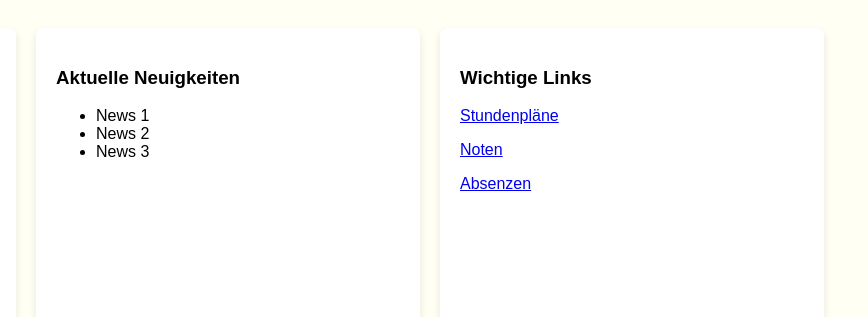
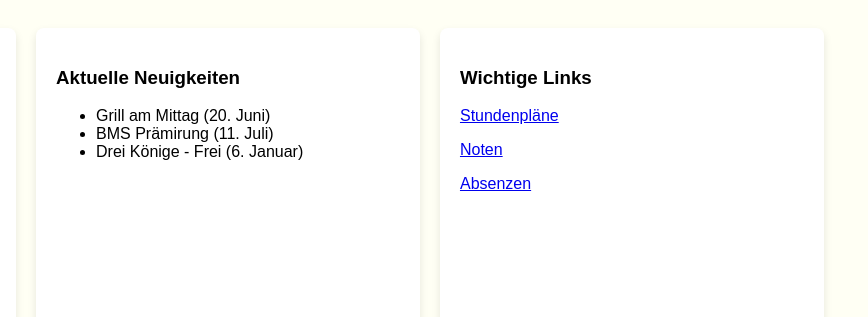
Before and after one commit to ssiissii100/schulwebseite, a plain HTML site: page index.html in a window 1280 px wide. Shown: the part 690-1007 px from the top of the page, 412-1280 px from the left. Drawn offline with Linux system fonts and the light colour scheme.

Commit message:
add news

```diff
--- a/index.html
+++ b/index.html
@@ -97,9 +97,9 @@
         <section>
             <h3>Aktuelle Neuigkeiten</h3>
             <ul>
-                <li>News 1</li>
-                <li>News 2</li>
-                <li>News 3</li>
+                <li>Grill am Mittag (20. Juni)</li>
+                <li>BMS Prämirung (11. Juli)</li>
+                <li>Drei Könige - Frei (6. Januar)</li>
             </ul>
         </section>
         <section>
```
